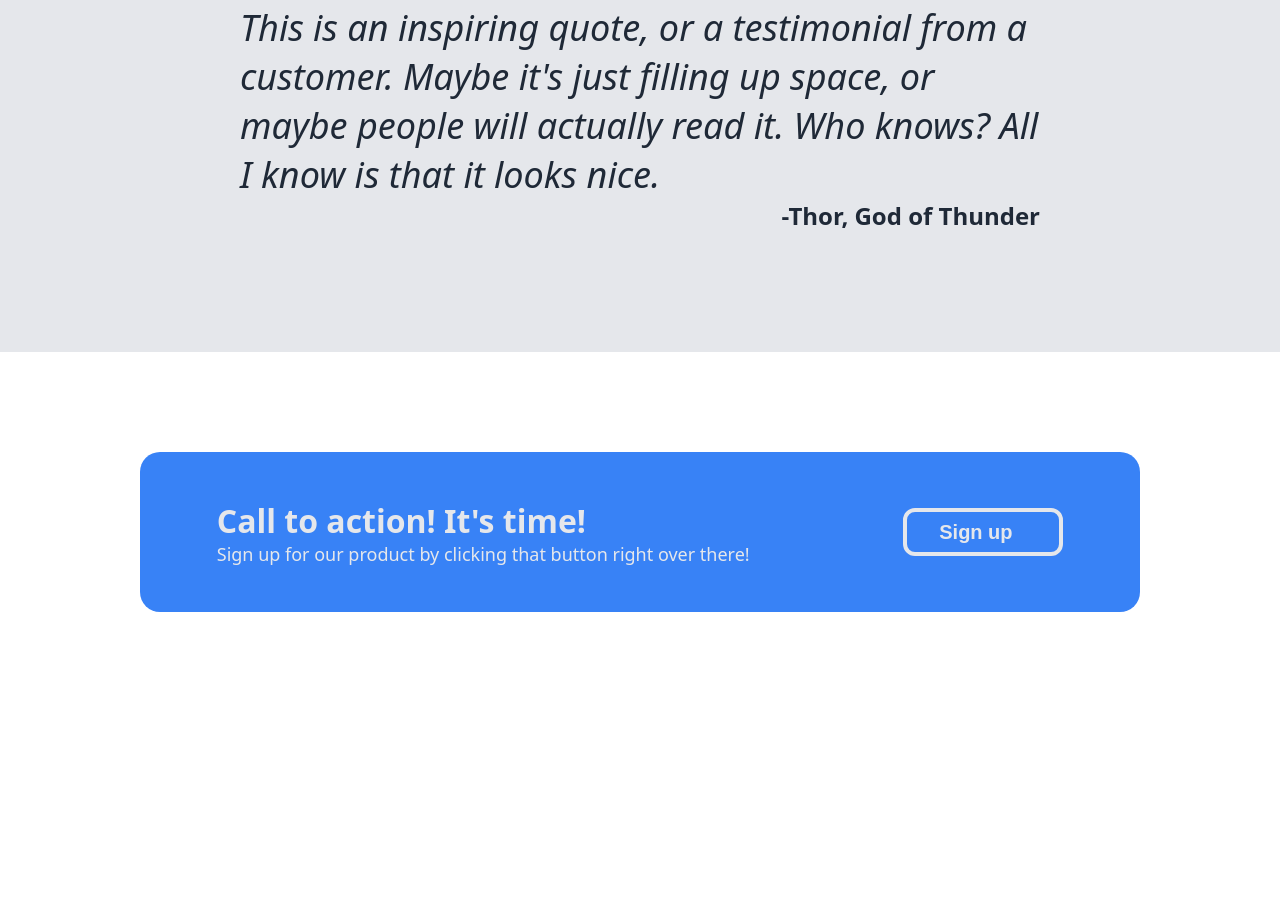
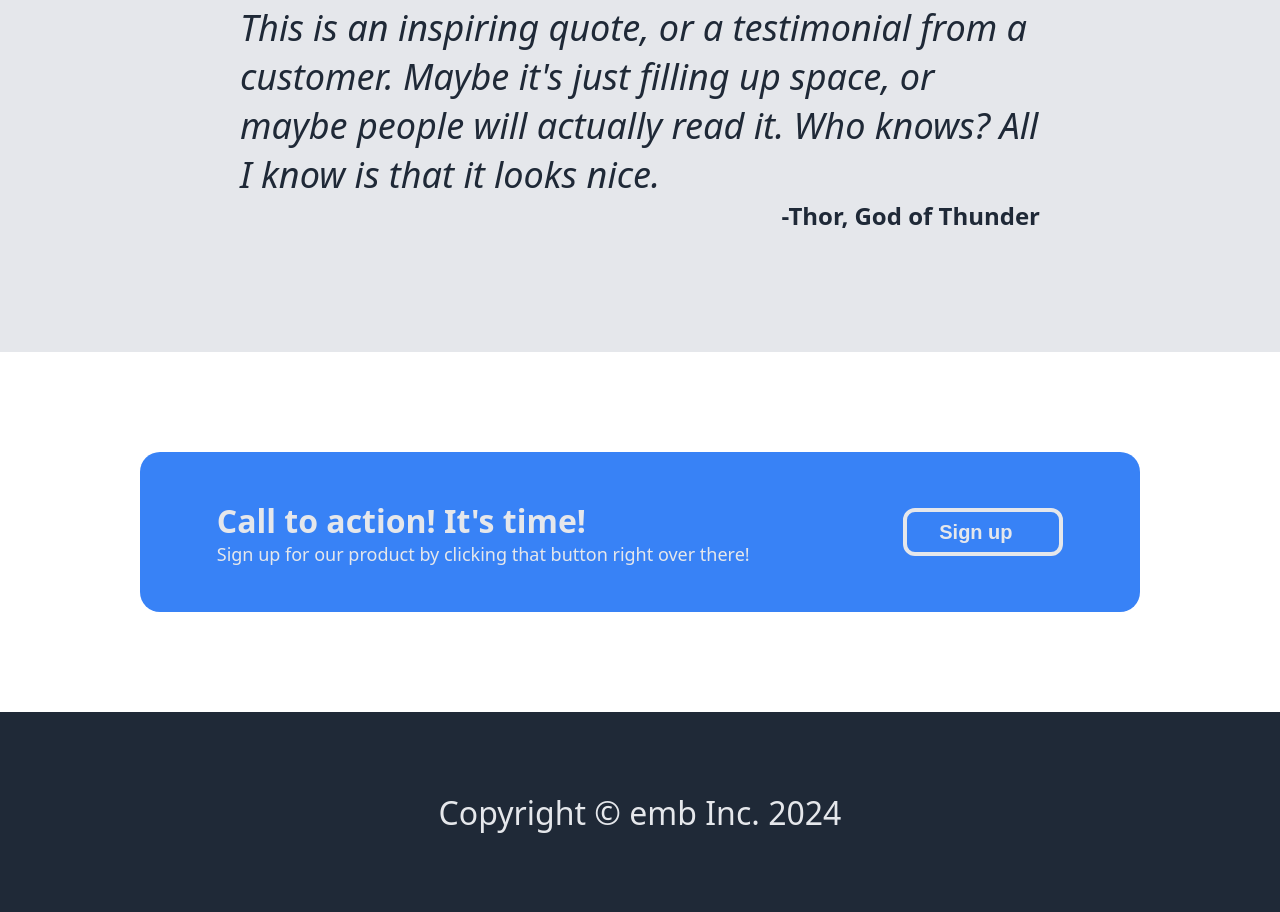
Before and after one commit to ebabiarz/odin-landing-page, a plain HTML site: page index.html in a window 1280 px wide. Shown: the part 1223-2135 px from the top of the page. Before the commit the page ends 1935 px from the top, so only its background shows below. Drawn offline with Linux system fonts and the light colour scheme.

Commit message:
Add footer to landing page.

```diff
--- a/index.html
+++ b/index.html
@@ -64,5 +64,7 @@
                 <button id="action-button"><a href="#">Sign up</a></button>
             </div>
         </div>
+
+        <div class="footer">Copyright &copy emb Inc. 2024</div>
     </body>
 </html>
--- a/style.css
+++ b/style.css
@@ -36,6 +36,7 @@ button {
     width: 160px;
     padding: 10px 32px;
     border-radius: 12px;
+    border-style: solid;
 }
 
 .hero-img {
@@ -169,7 +170,6 @@ ul {
 #action-button {
     border-color: #e5e7eb;
     border-width: 4px;
-    border-style: solid;
     display: flex;
     align-items: center;
     height: 48px;
@@ -185,3 +185,13 @@ ul {
     font-size: 18px;
     color: #e5e7eb;
 }
+
+.footer {
+    font-size: 32px;
+    color: #e5e7eb;
+    background-color: #1f2937;
+    display: flex;
+    justify-content: center;
+    align-items: center;
+    height: 200px;
+}
```
